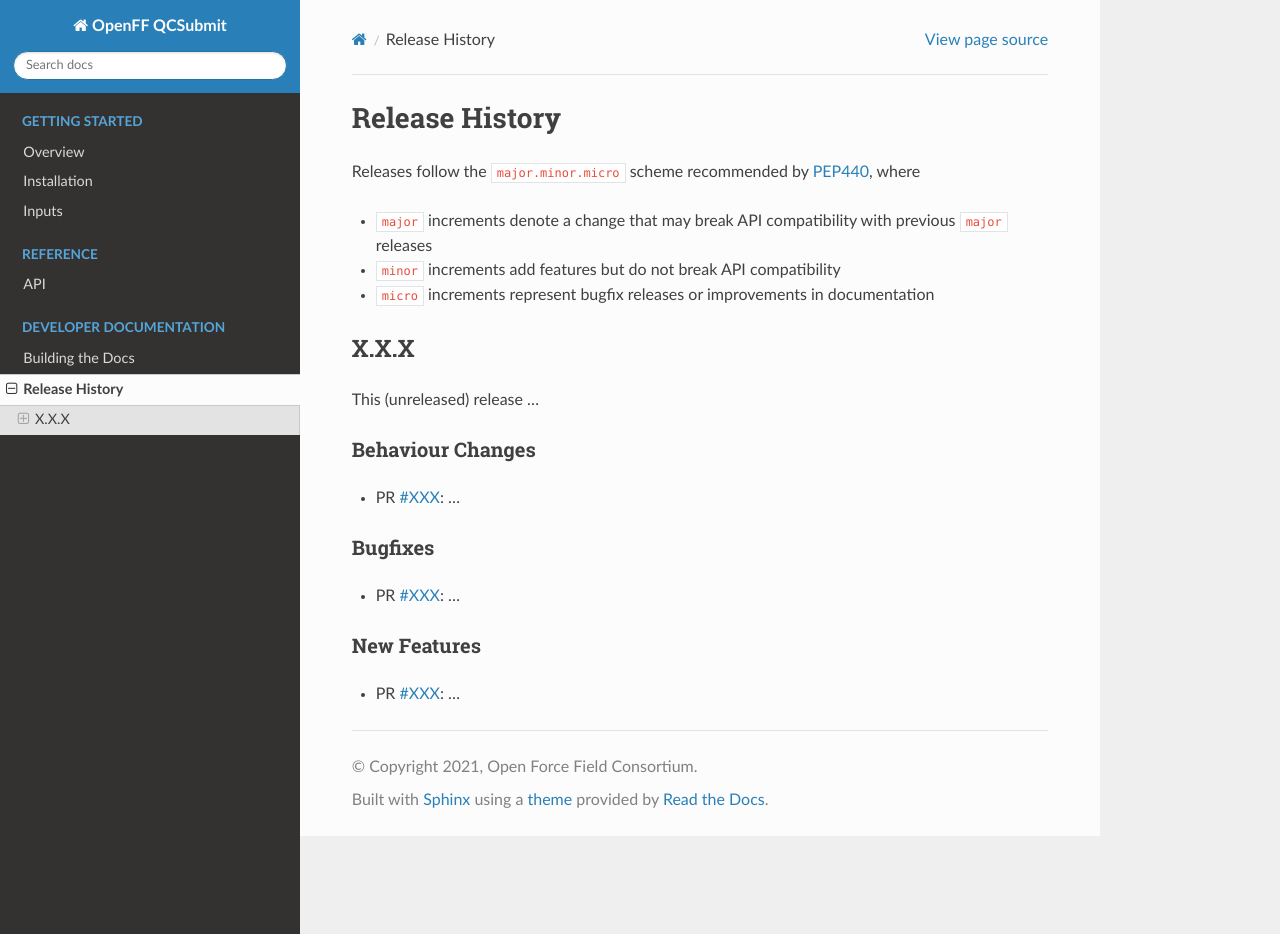
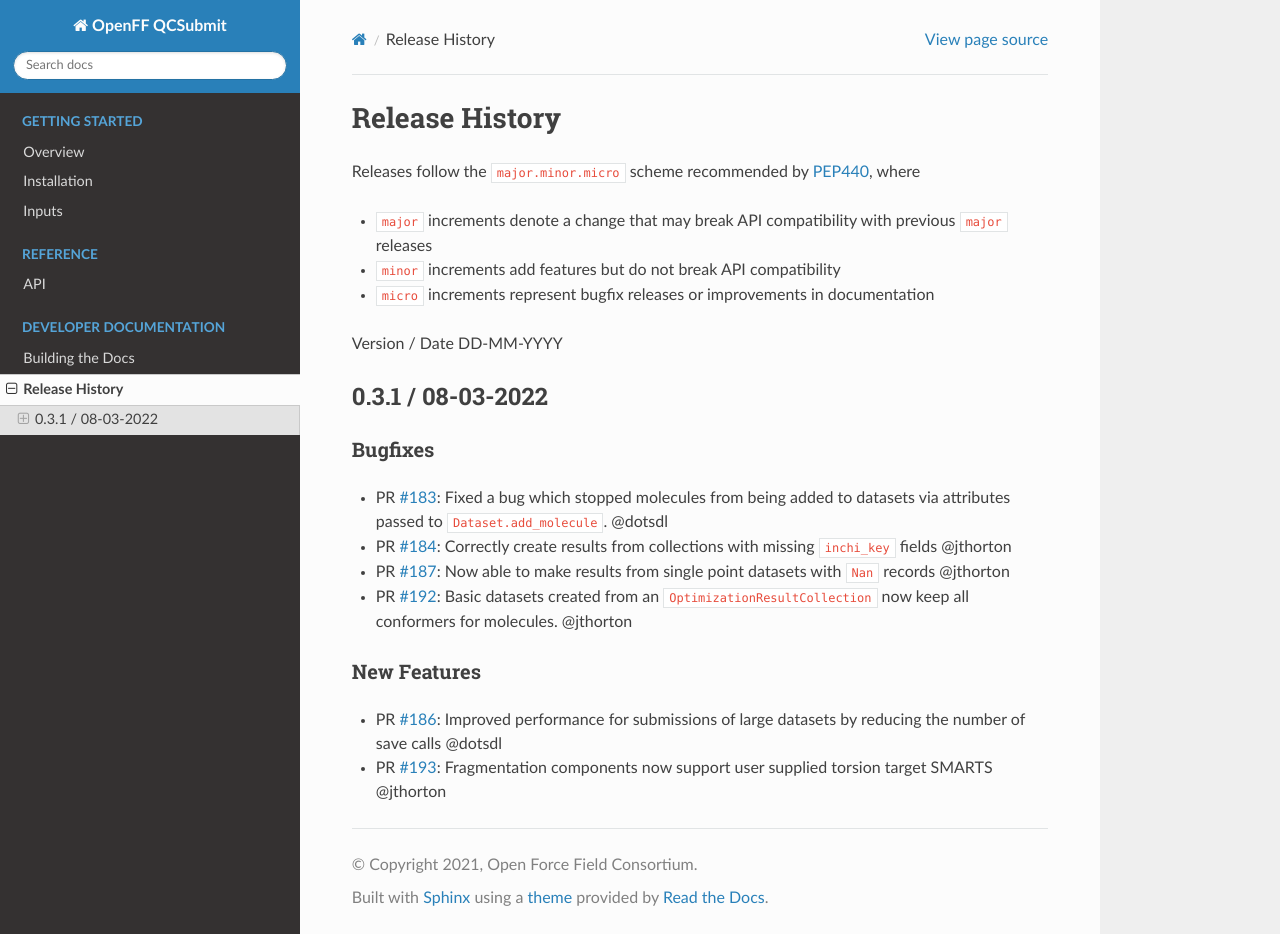
Before and after one commit to openforcefield/openff-qcsubmit, a Sphinx documentation site: the page built from docs/releasehistory.rst, in a window 1280 px wide and 934 px high. Built offline with Sphinx 7.4.7 and the Read the Docs theme 2.0.0, drawn with Linux system fonts in a browser that asks for light colours; pages that are not in the unit, such as notebooks, are missing from menus.

Commit message:
update the releasehistory (#191)
* update the releasehistory

* update release

```diff
--- a/docs/releasehistory.rst
+++ b/docs/releasehistory.rst
@@ -8,22 +8,21 @@ Releases follow the ``major.minor.micro`` scheme recommended by
 * ``minor`` increments add features but do not break API compatibility
 * ``micro`` increments represent bugfix releases or improvements in documentation
 
-X.X.X
+Version / Date DD-MM-YYYY
+
+0.3.1 / 08-03-2022
 -----
-
-This (unreleased) release ...
-
-Behaviour Changes
-"""""""""""""""""
-
-* PR `#XXX <https://github.com/openforcefield/openff-qcsubmit/pull/XXX>`_: ...
 
 Bugfixes
 """"""""
 
-* PR `#XXX <https://github.com/openforcefield/openff-qcsubmit/pull/XXX>`_: ...
+* PR `#183 <https://github.com/openforcefield/openff-qcsubmit/pull/183>`_: Fixed a bug which stopped molecules from being added to datasets via attributes passed to ``Dataset.add_molecule``. @dotsdl
+* PR `#184 <https://github.com/openforcefield/openff-qcsubmit/pull/184>`_: Correctly create results from collections with missing ``inchi_key`` fields @jthorton
+* PR `#187 <https://github.com/openforcefield/openff-qcsubmit/pull/187>`_: Now able to make results from single point datasets with ``Nan`` records @jthorton
+* PR `#192 <https://github.com/openforcefield/openff-qcsubmit/pull/192>`_: Basic datasets created from an ``OptimizationResultCollection`` now keep all conformers for molecules. @jthorton
 
 New Features
 """"""""""""
 
-* PR `#XXX <https://github.com/openforcefield/openff-qcsubmit/pull/XXX>`_: ...
+* PR `#186 <https://github.com/openforcefield/openff-qcsubmit/pull/186>`_: Improved performance for submissions of large datasets by reducing the number of save calls @dotsdl
+* PR `#193 <https://github.com/openforcefield/openff-qcsubmit/pull/193>`_: Fragmentation components now support user supplied torsion target SMARTS @jthorton
```
